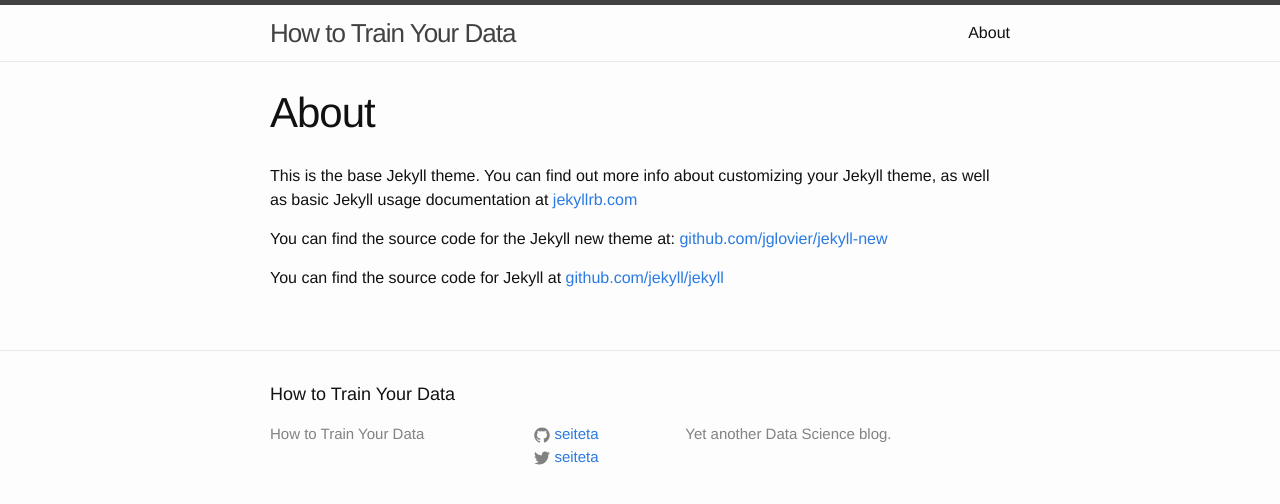
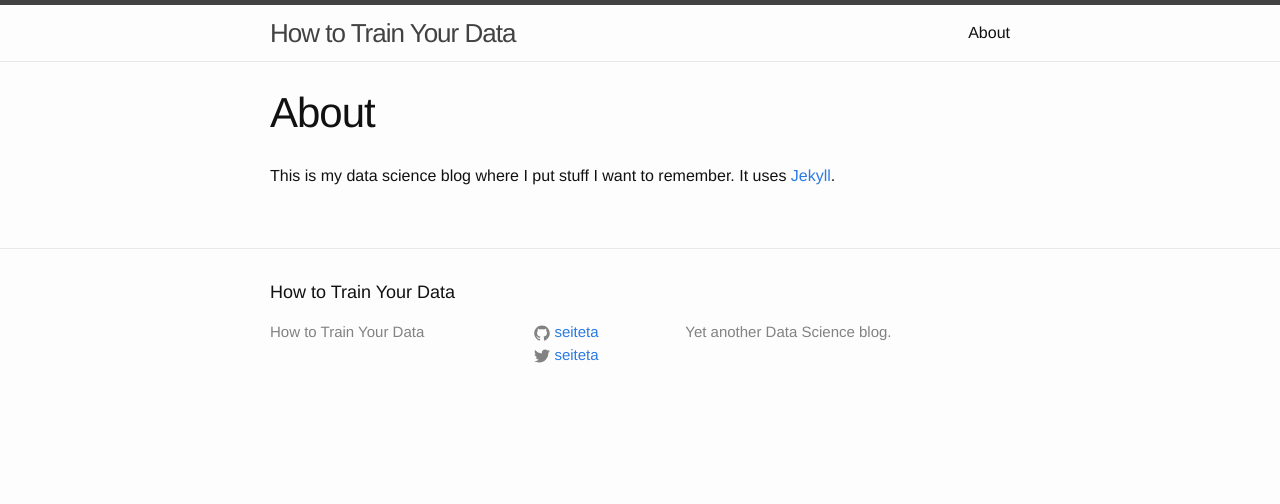
Before and after one commit to seiteta/seiteta.github.io_old, a Jekyll site: the page built from about.md, in a window 1280 px wide. Shown: the top 504 px of the page. Built offline with Jekyll 4.4.1, drawn with Linux system fonts in a browser that asks for light colours.

Commit message:
Remove the default text

```diff
--- a/about.md
+++ b/about.md
@@ -4,8 +4,4 @@ title: About
 permalink: /about/
 ---
 
-This is the base Jekyll theme. You can find out more info about customizing your Jekyll theme, as well as basic Jekyll usage documentation at [jekyllrb.com](http://jekyllrb.com/)
-
-You can find the source code for the Jekyll new theme at: [github.com/jglovier/jekyll-new](https://github.com/jglovier/jekyll-new)
-
-You can find the source code for Jekyll at [github.com/jekyll/jekyll](https://github.com/jekyll/jekyll)
+This is my data science blog where I put stuff I want to remember. It uses [Jekyll](http://jekyllrb.com/).
```
